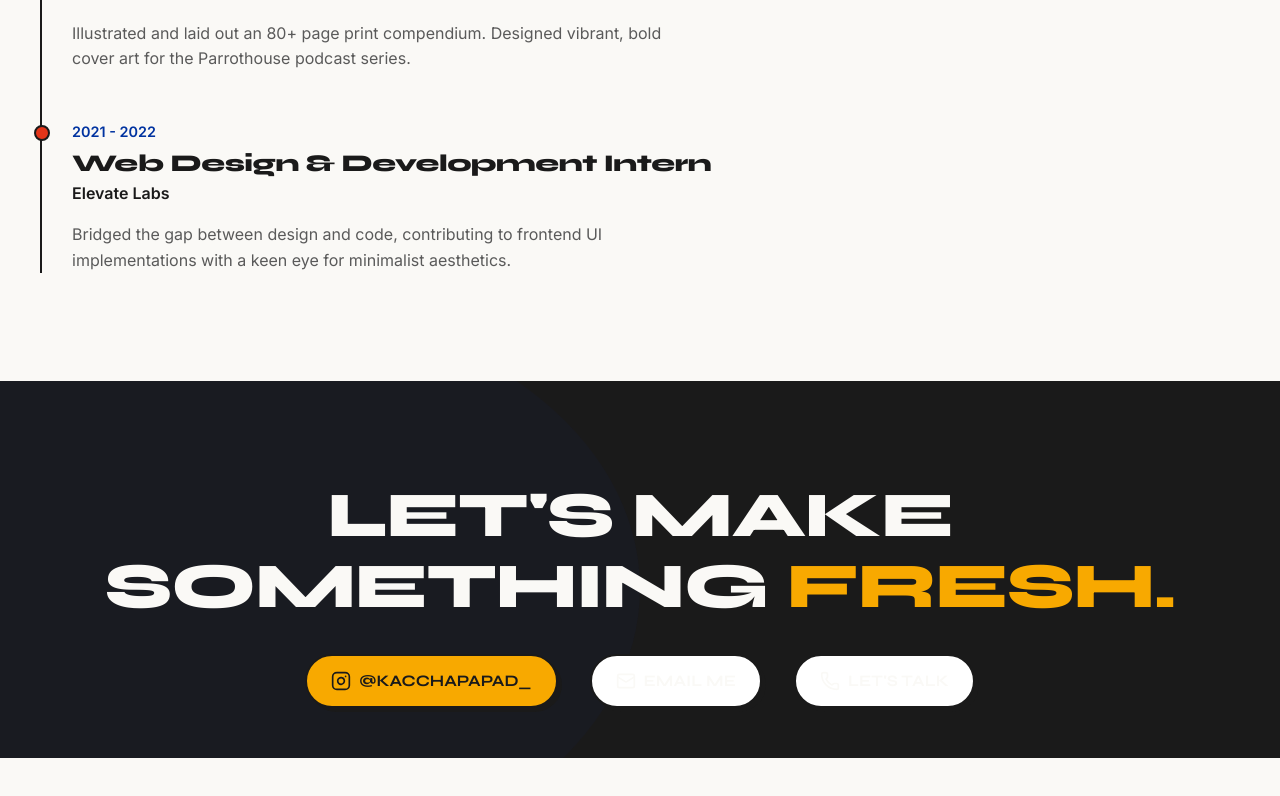
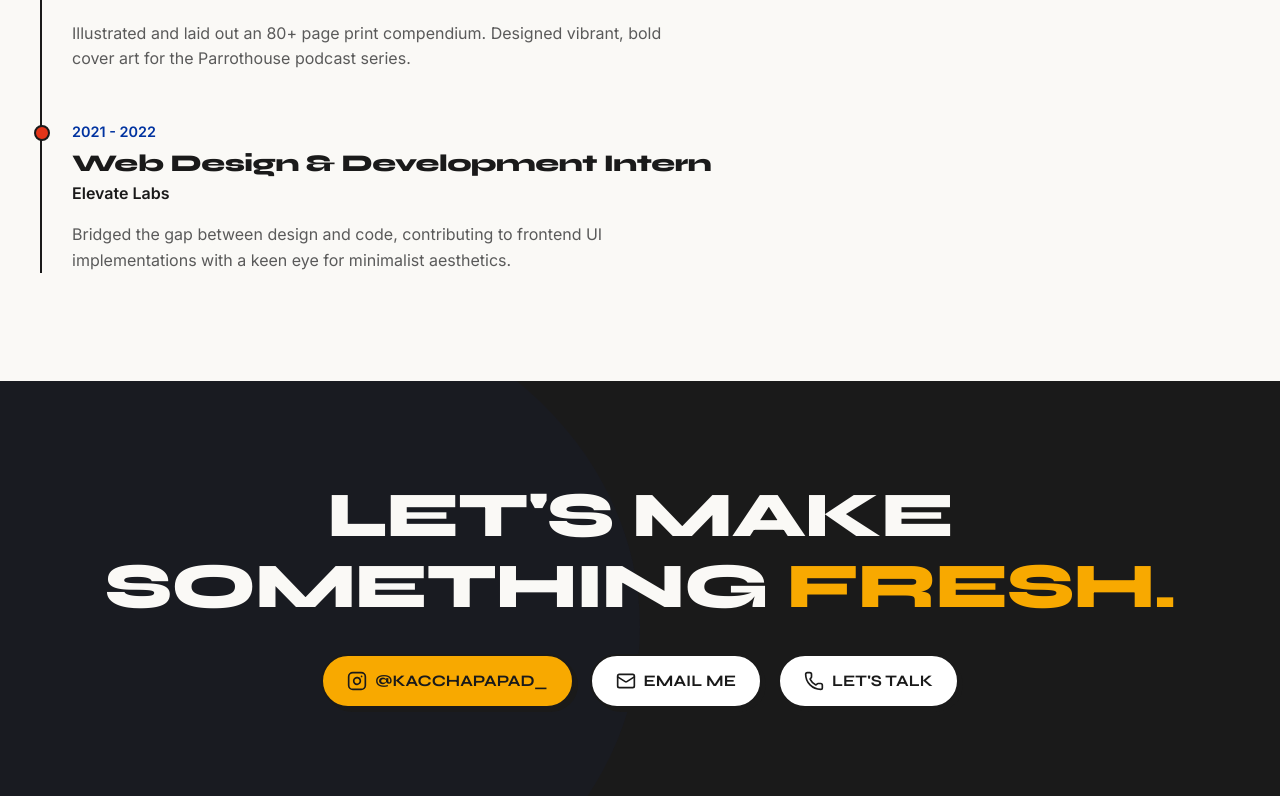
Before and after one commit to anushkakannawar/Sanika-s-Portfolio, a React (Vite) app: page / in a window 1280 px wide. Shown: the part 3269-4065 px from the top of the page. Before the commit the page ends 4027 px from the top, so only its background shows below. Built offline with nearby package versions, Linux system fonts and the light colour scheme.

Commit message:
navigation

```diff
--- a/src/App.jsx
+++ b/src/App.jsx
@@ -252,7 +252,7 @@ function App() {
       </section>
 
       {/* FOOTER / CONTACT */}
-      <footer className="footer" id="contact">
+      <footer className="footer" id="contact" style={{ paddingBottom: '120px' }}>
         <div className="container" style={{ position: 'relative', zIndex: 2 }}>
           <motion.h2
             className="footer-heading"
@@ -268,10 +268,10 @@ function App() {
             <a href="https://instagram.com/kacchapapad_" target="_blank" rel="noreferrer" className="sticker-btn secondary">
               <Instagram size={20} /> @kacchapapad_
             </a>
-            <a href="mailto:hello@sanika.design" className="sticker-btn">
+            <a href="mailto:kannawarsanika@gmail.com" className="sticker-btn">
               <Mail size={20} /> Email Me
             </a>
-            <a href="tel:+910000000000" className="sticker-btn">
+            <a href="tel:+919552281805" className="sticker-btn">
               <Phone size={20} /> Let's Talk
             </a>
           </div>
--- a/src/index.css
+++ b/src/index.css
@@ -59,6 +59,7 @@ a {
   gap: 0.5rem;
   position: relative;
   text-transform: uppercase;
+  color: var(--color-text); /* Ensure the text is dark and visible */
 }
 
 .sticker-btn:hover {
@@ -355,8 +356,11 @@ a {
 .footer-links {
   display: flex;
   justify-content: center;
-  gap: 2rem;
+  gap: 1rem;
   flex-wrap: wrap;
+  max-width: 1000px;
+  margin: 0 auto;
+  padding: 0 20px;
 }
 
 .footer-link {
```
